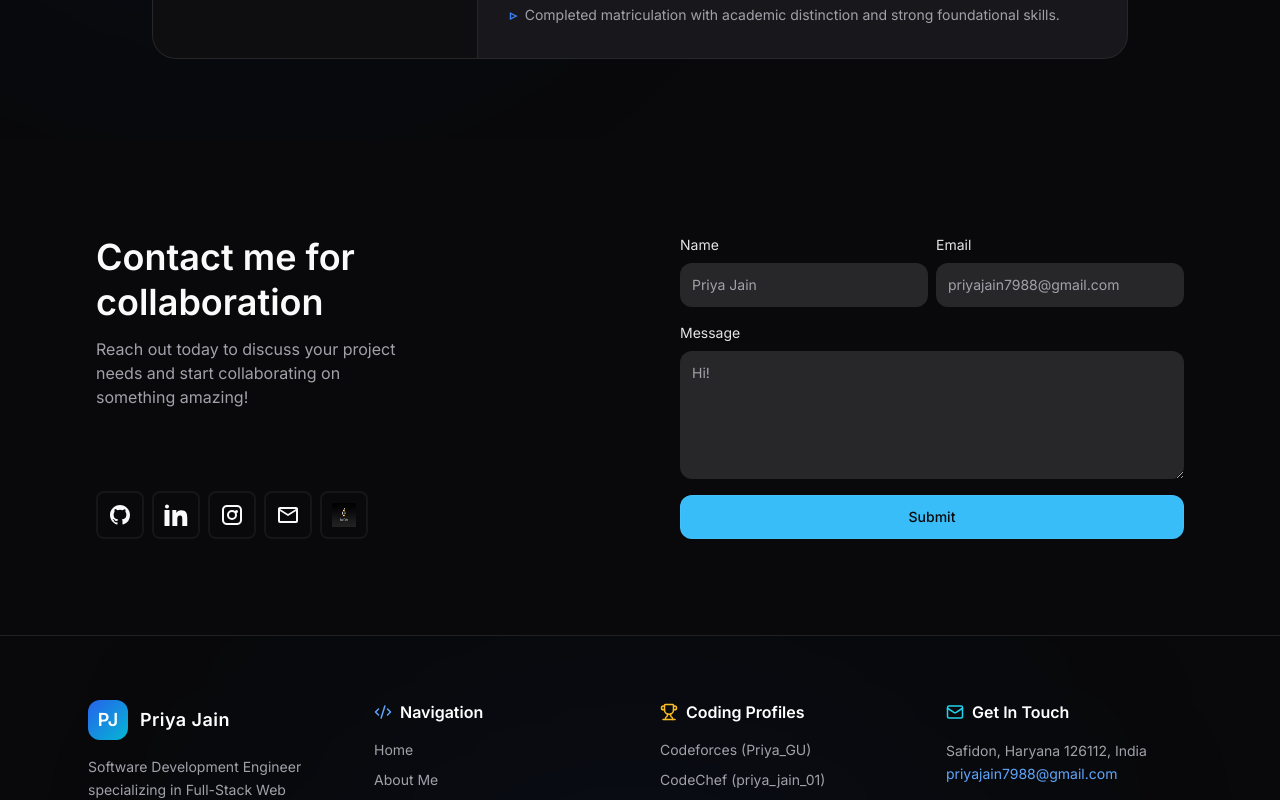
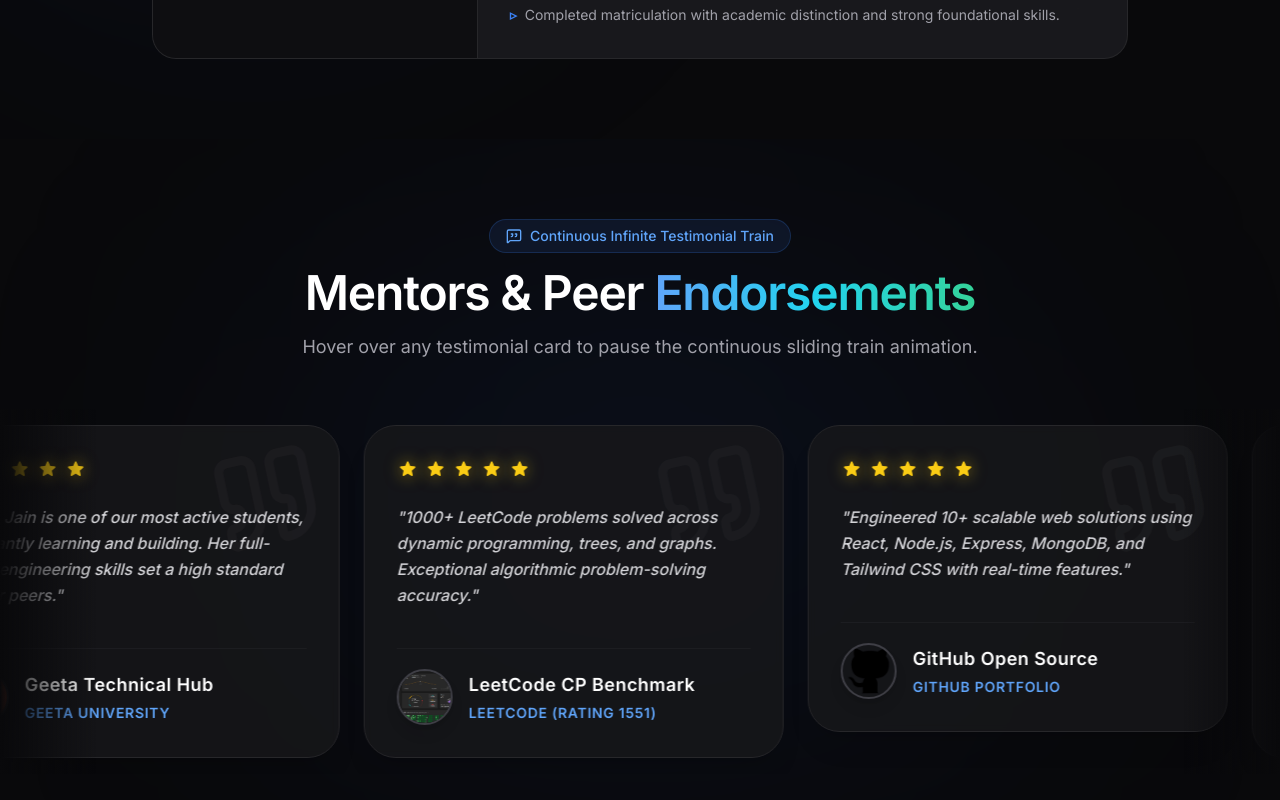
Before and after one commit to PJain7988/Portfolio, a React (Vite) app: page / in a window 1280 px wide. Shown: the part 9180-9980 px from the top of the page. Built offline with nearby package versions, Linux system fonts and the light colour scheme; no server answers.

Commit message:
Re-add Review section with continuous infinite sliding train marquee animation

```diff
--- a/src/pages/HomePage.jsx
+++ b/src/pages/HomePage.jsx
@@ -4,6 +4,7 @@
 import Project from "../components/Project";
 import Skill from "../components/Skill";
 import CodingAchievements from "../components/CodingAchievements";
+import Review from "../components/Review";
 import Contact from "../components/Contact";
 import Education from "../components/Education";
 import Internship from "../components/Internship";
@@ -18,6 +19,7 @@
             <Skill />
             <Internship />
             <Education />
+            <Review />
             <Contact />
         </main>
     );
```
